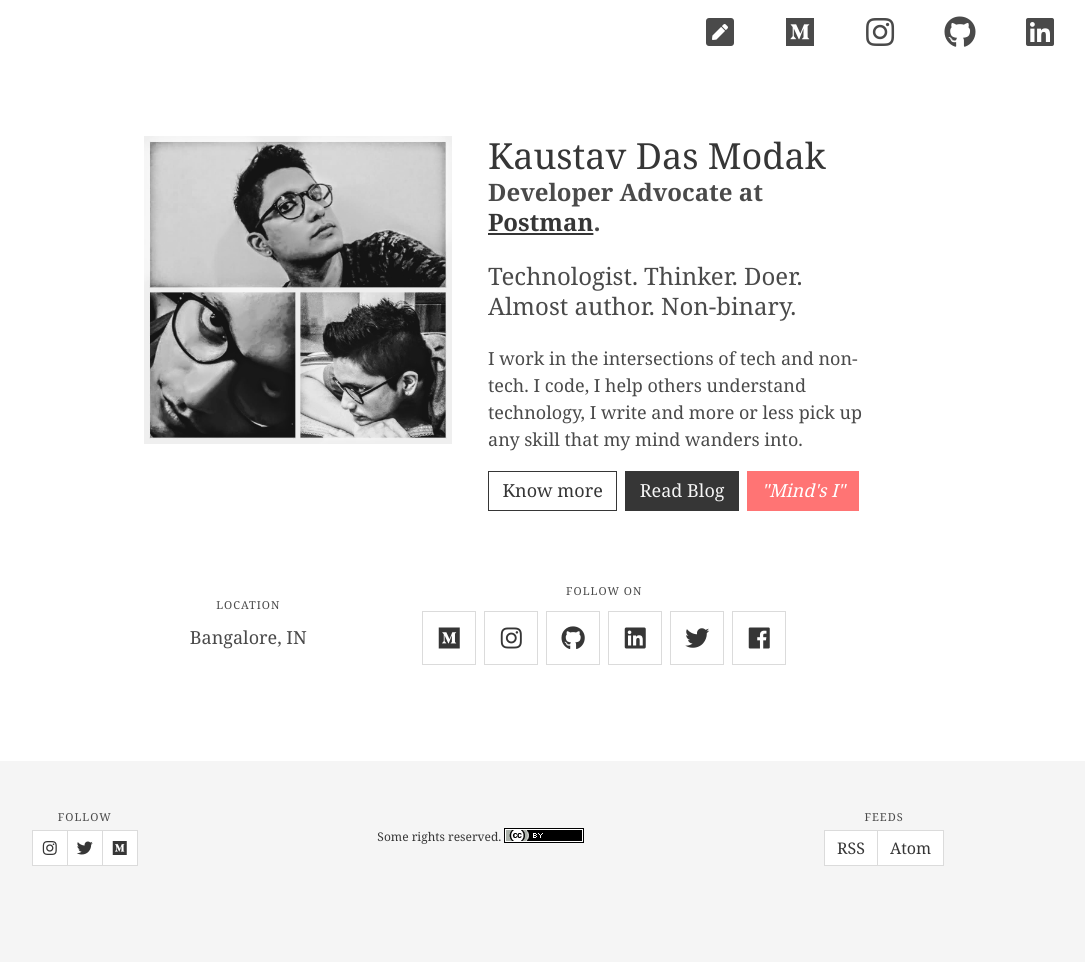
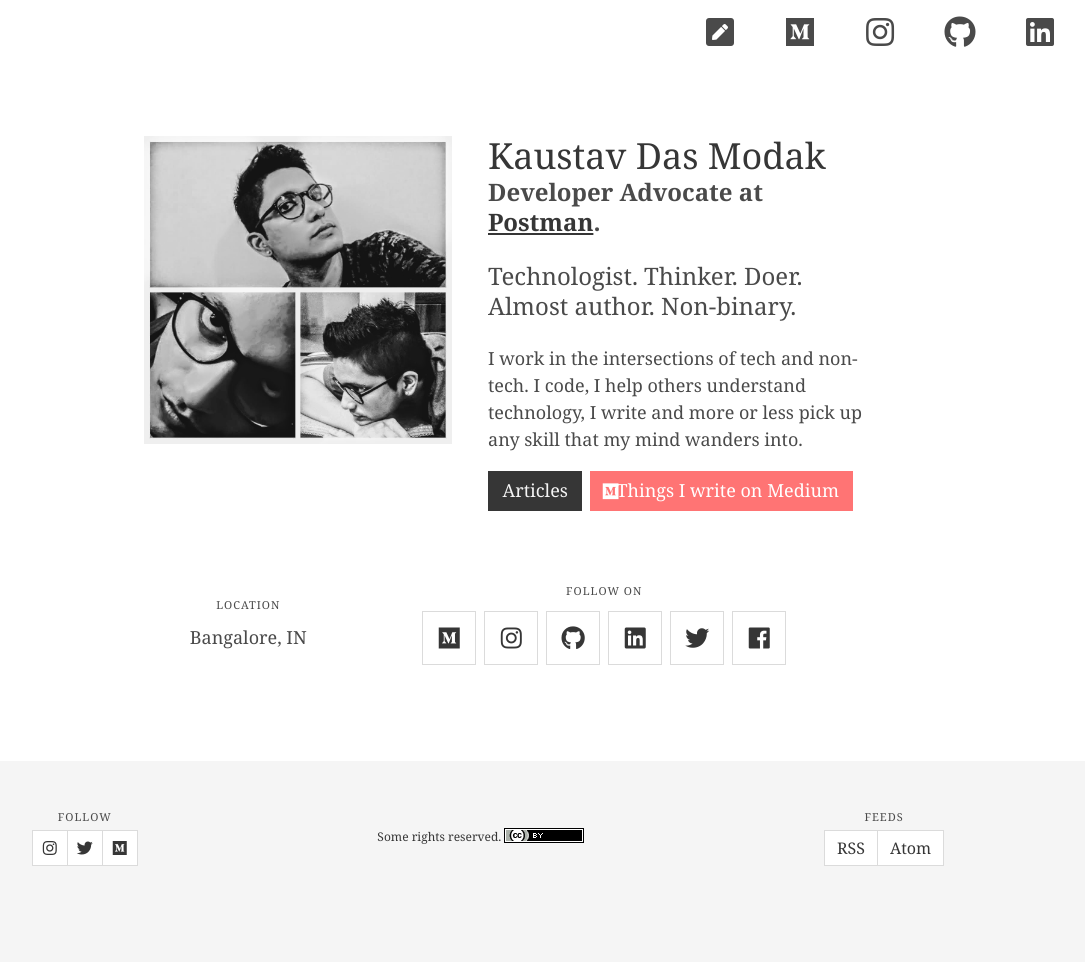
Before and after one commit to kaustavdm/website, a Jekyll site: the page built from index.html, in a window 1280 px wide. Shown: the whole page, without its empty margins (152-1237 px from the left). Built offline with Jekyll 4.4.1, drawn with Linux system fonts in a browser that asks for light colours; nearby versions of some CDN libraries.

Commit message:
Update links to blog and medium

```diff
--- a/index.html
+++ b/index.html
@@ -28,9 +28,13 @@ redirect_from:
       I work in the intersections of tech and non-tech. I code, I help others understand technology, I write and more or less pick up any skill that my mind wanders into.
     </p>
     <p class="buttons is-centered-mobile">
-      <a class="button is-link is-outlined is-medium" href="https://medium.com/@kaustavdm/a-brief-abstract-autobiography-b68e3cb8bd7e">Know more</a>
-      <a class="button is-dark is-medium" href="/blog/">Read Blog</a>
-      <a class="button is-primary is-medium" href="https://medium.com/minds-i"><em>"Mind's I"</em></a>
+      <a class="button is-dark is-medium" href="/blog/">Articles</a>
+      <a class="button is-primary is-medium" href="https://medium.com/@kaustavdm">
+        <span class="icon is-large">
+          <i class="fab fa-medium"></i>
+        </span>
+        Things I write on Medium
+      </a>
     </p>
   </div>
 </div>
```
